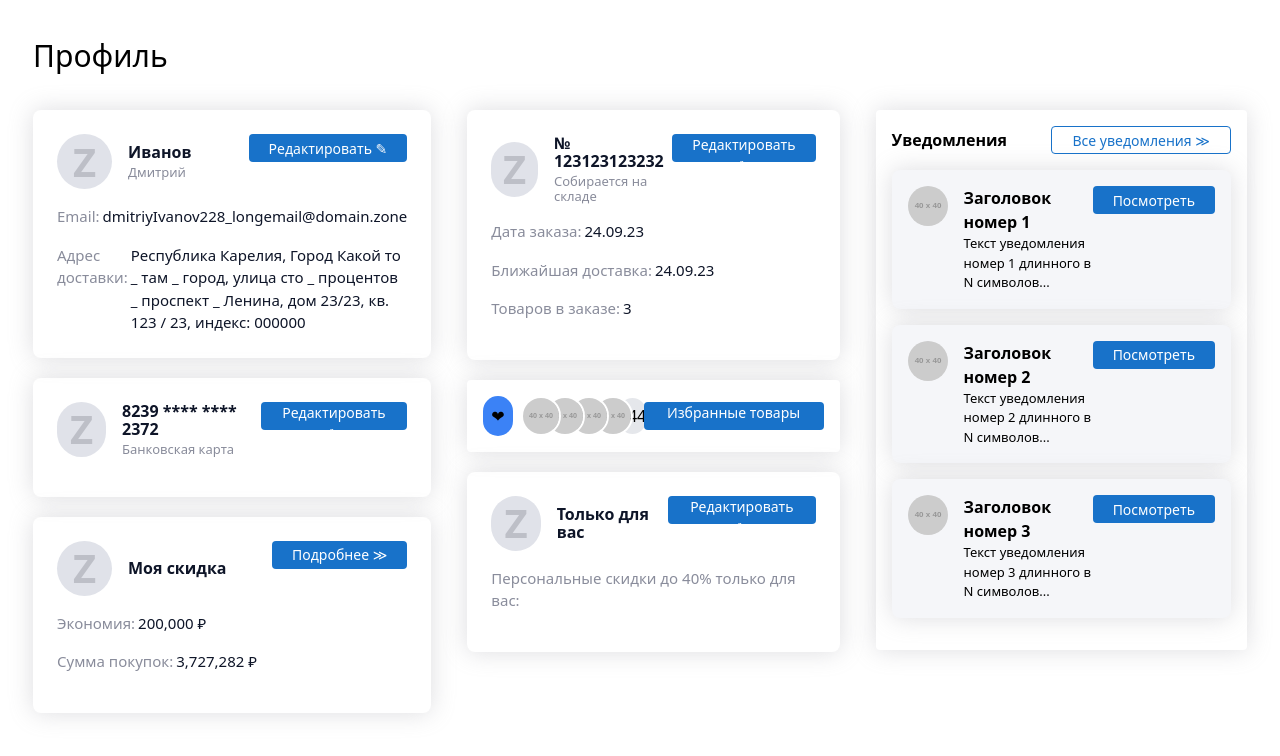
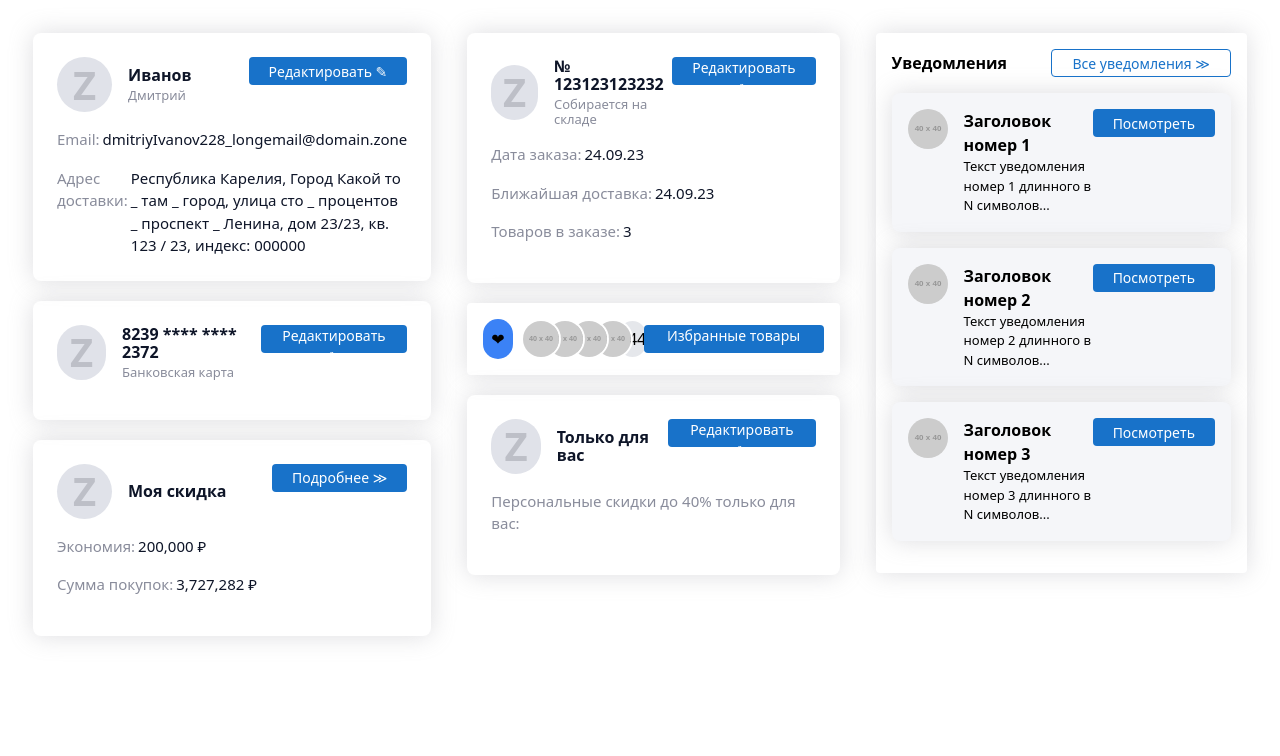
Before and after one commit to KasumovW/Personal-acccount-para, a React (Vite) app: page / in a window 1280 px wide. Shown: the top 756 px of the page. Built offline with nearby package versions, Linux system fonts and the light colour scheme.

Commit message:
Remove title

```diff
--- a/src/pages/Main.tsx
+++ b/src/pages/Main.tsx
@@ -26,7 +26,6 @@ const Main = (props: Props) => {
 
 	return (
 		<div>
-			<h1 className="mb-[32px] text-[30px] font-medium">Профиль</h1>
 			<div className="flex w-full gap-[36px]">
 				<div className="flex flex-1 flex-col gap-[20px]">
 					<Section
```
